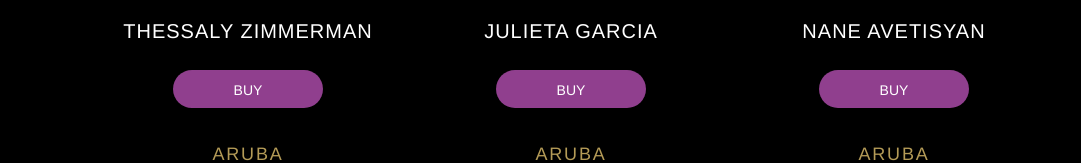
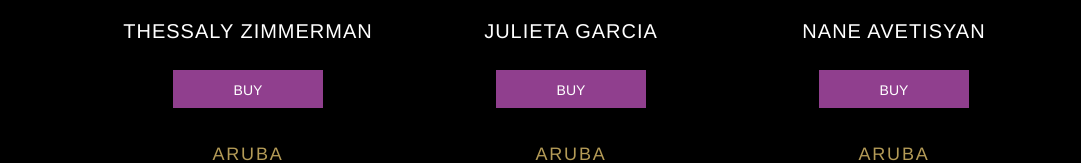
Before and after one commit to ftao123/pugg, a React (Create React App) app in the folder pugg/: page / in a window 1280 px wide. Shown: the part 600-763 px from the top of the page, without its empty margins (69-1150 px from the left). Built offline with nearby package versions, Linux system fonts and the light colour scheme.

Commit message:
button圆角改成方角

```diff
--- a/pugg/src/containers/Index/style.scss
+++ b/pugg/src/containers/Index/style.scss
@@ -65,7 +65,7 @@ main{
                 display: flex;
                 justify-content: center;
                 button{
-                    border-radius: 100px;
+
                     background-color: #903f8e;
                     width: 150px;
                     height: 38px;
```
